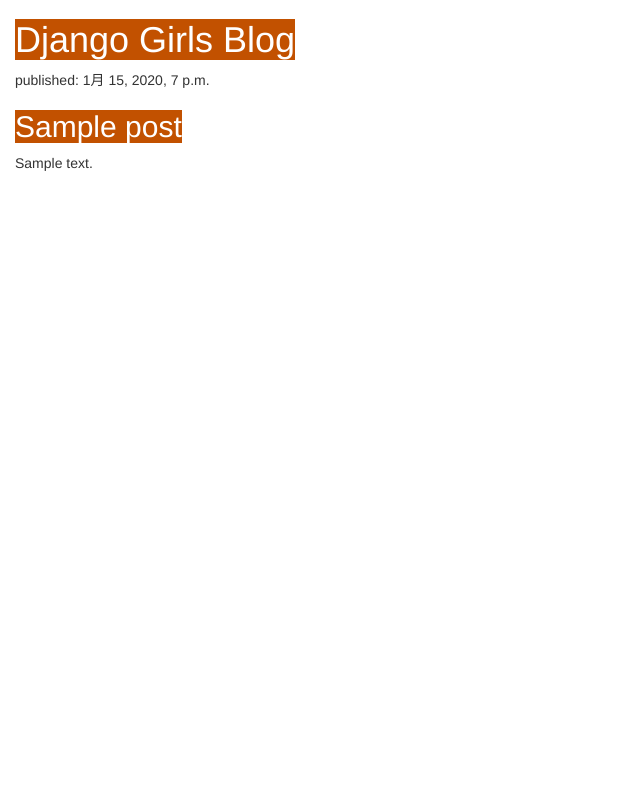
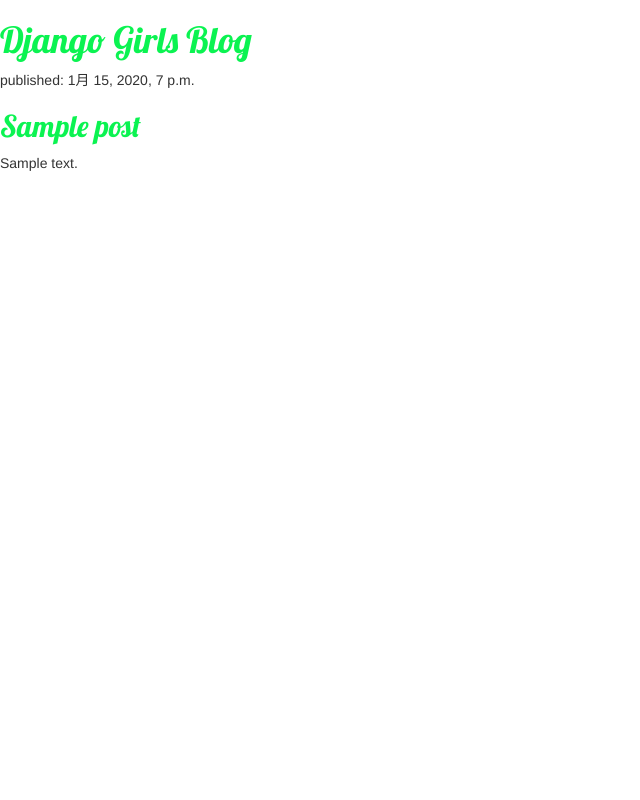
Before and after one commit to kakashi0123/my-first-blog, a Django app: page / in a window 1280 px wide. Shown: the whole page, without its empty margins (0-640 px from the left). Run offline with Django 3.2, Linux system fonts and the light colour scheme; tables that the repository leaves empty hold one stand-in row (values such as "Sample post"); some libraries are stand-ins or nearby versions.

Commit message:
Change the CSS for the site.

```diff
--- a/app/static/css/app.css
+++ b/app/static/css/app.css
@@ -1,7 +1,9 @@
 h1 a, h2 a {
-    background-color: #C25100;
-    color: #ffffff;
+    /* background-color: #c82828;
+    background: #eee016; */
+    color: #0bf351;
+    font-family: 'Lobster';
 }
-body{
-    padding-left: 15px;
-}
+/* body{
+    padding-left: 215px;
+} */
--- a/app/templates/blog/post_list.html
+++ b/app/templates/blog/post_list.html
@@ -4,6 +4,7 @@
         <title>Django Girls blog</title>
         <link rel="stylesheet" href="//maxcdn.bootstrapcdn.com/bootstrap/3.2.0/css/bootstrap.min.css">
         <link rel="stylesheet" href="//maxcdn.bootstrapcdn.com/bootstrap/3.2.0/css/bootstrap-theme.min.css">
+        <link href="//fonts.googleapis.com/css?family=Lobster&subset=latin,latin-ext" rel="stylesheet" type="text/css">
         <link rel="stylesheet" href="{% static 'css/app.css' %}">
     </head>
     <body>
@@ -18,5 +19,32 @@
                 <p>{{ post.text|linebreaksbr }}</p>
             </div>
         {% endfor %}
+
+        <!--
+        {% block body %}
+            <form method="post" action="">
+            <table border="table-1">
+                <thead>
+                <tr>
+                    <th>title</th>
+                    <th>text</th>
+                    <th>created_date</th>
+                    <th>published_date</th>
+                </tr>
+                </thead>
+                <tbody>
+                {% for post in posts %}
+                    <tr>
+                    <td>{{ post.title }}</td>
+                    <td>{{ post.text }}</td>
+                    <td>{{ post.created_date }}</td>
+                    <td>{{ post.published_date }}</td>
+                    </tr>
+                {% endfor %}
+                </tbody>
+            </table>
+            </form>
+        {% endblock %}
+         -->
     </body>
 </html>
--- a/app/urls.py
+++ b/app/urls.py
@@ -3,4 +3,5 @@ from . import views
 
 urlpatterns = [
     path('', views.post_list, name='post_list'),
+    # path('', views.index, name='index'),
 ]
--- a/app/views.py
+++ b/app/views.py
@@ -6,3 +6,9 @@ from .models import Post
 def post_list(request):
     posts = Post.objects.filter(published_date__lte=timezone.now()).order_by('published_date')
     return render(request, 'blog/post_list.html', {'posts':posts})
+
+# def index(request):
+#     d = {
+#         'posts': Post.objects.all(),
+#     }
+#     return render(request, 'blog/index.html', d)
```
Also changed, not shown: app/templates/blog/index.html (added, +26 -0 lines).
